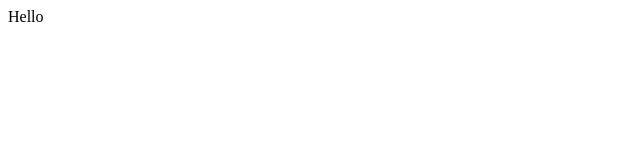
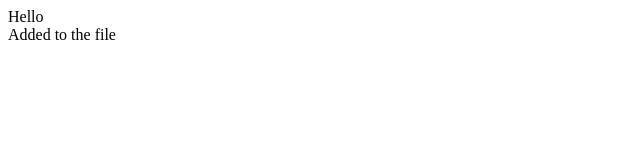
Before and after one commit to llterry/demo-repo, a plain HTML site: page index.html in a window 1280 px wide. Shown: the full height of the page, 0-640 px from the left. Drawn offline with Linux system fonts and the light colour scheme.

Commit message:
added to file

```diff
--- a/index.html
+++ b/index.html
@@ -1 +1,3 @@
 <div>Hello</div>
+
+<div>Added to the file</div>
```
